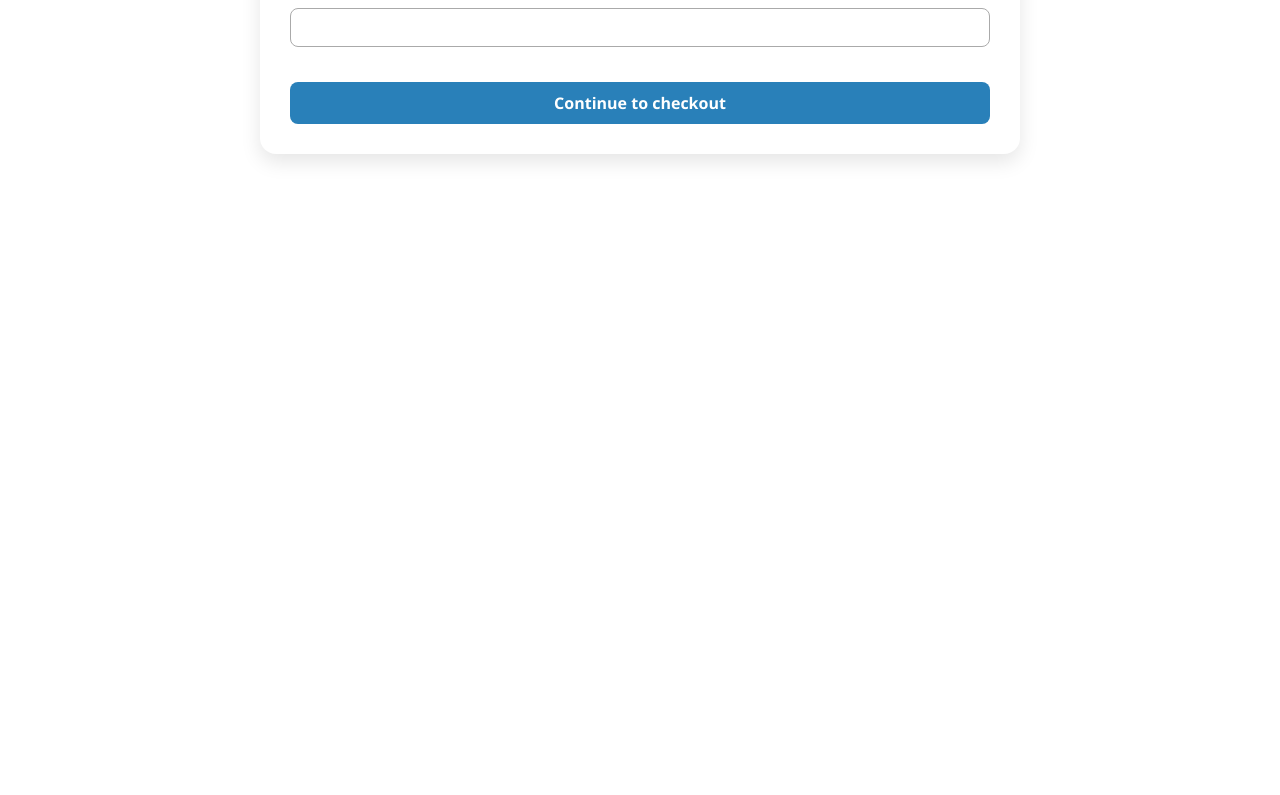
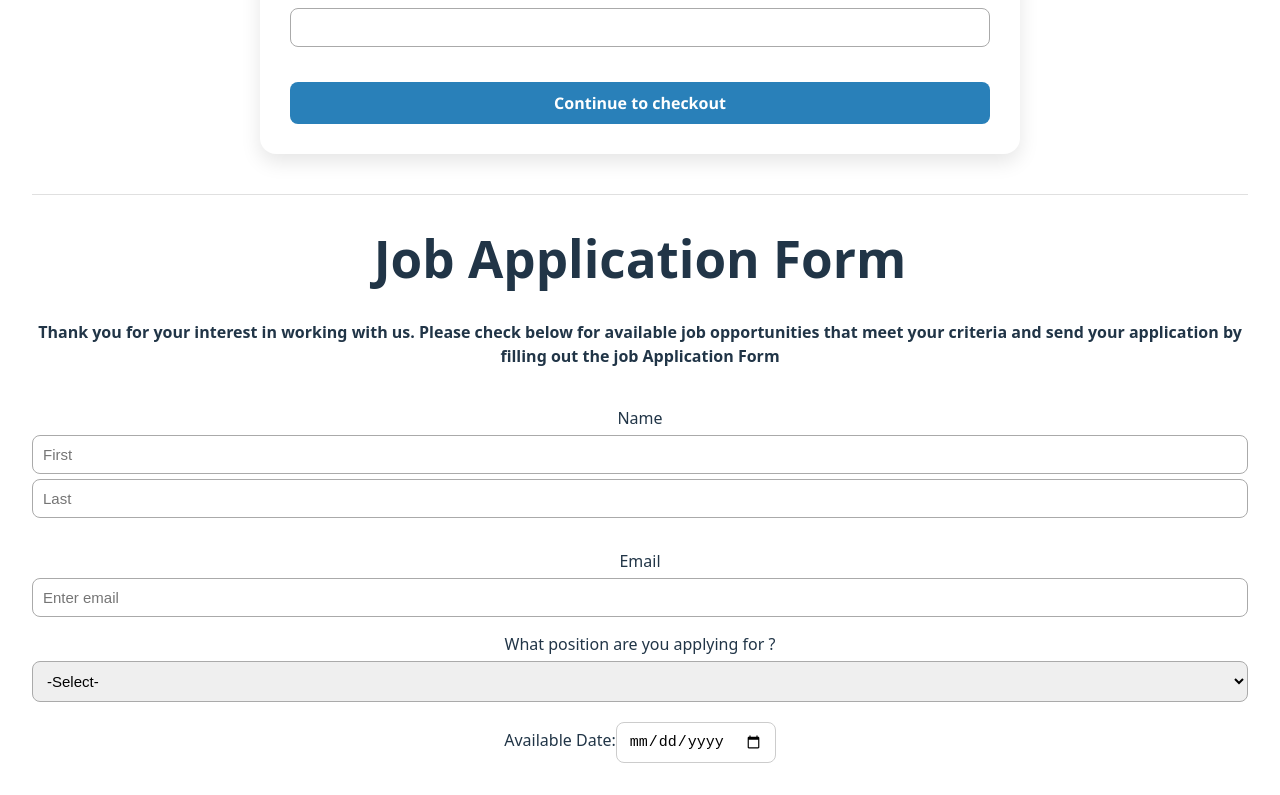
Before and after one commit to Trupti-coder/formDemos-UsingReactVite, a React (Vite) app: page / in a window 1280 px wide. Shown: the part 3809-4604 px from the top of the page. Before the commit the page ends 4035 px from the top, so only its background shows below. Built offline with nearby package versions, Linux system fonts and the light colour scheme.

Commit message:
Update App.jsx

```diff
--- a/src/App.jsx
+++ b/src/App.jsx
@@ -3,6 +3,7 @@ import BasicForm from './components/BasicForm.jsx'
 import BillingForm from './components/BillingForm.jsx'
 import First from './components/First.jsx'
 import IntermediateForm from './components/IntermediateForm.jsx'
+import JobApplication from './components/JobApplication.jsx'
 import Student from './components/Student.jsx'
 
 function App() {
@@ -19,6 +20,8 @@ function App() {
     <Student />
     <br></br>
     <BillingForm />
+   <hr></hr>
+   <JobApplication />
 
     </>
   )
```
